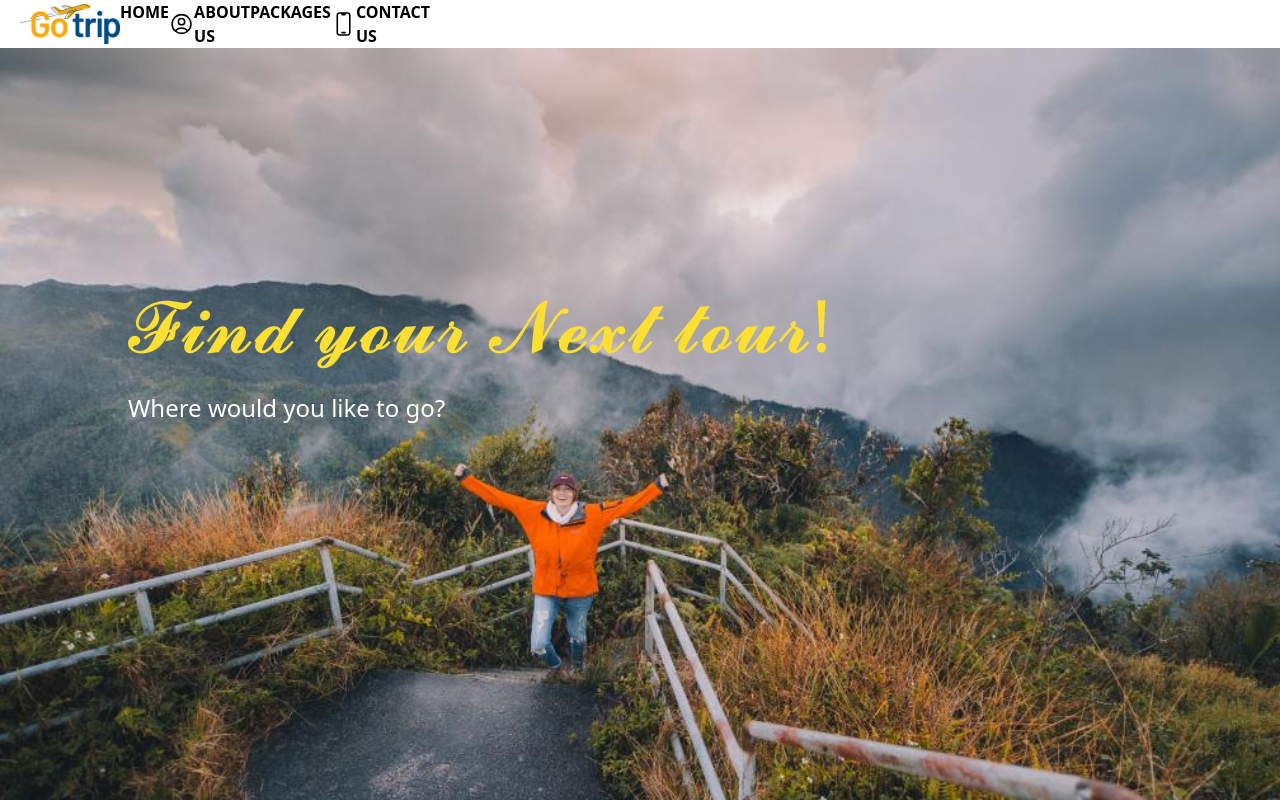
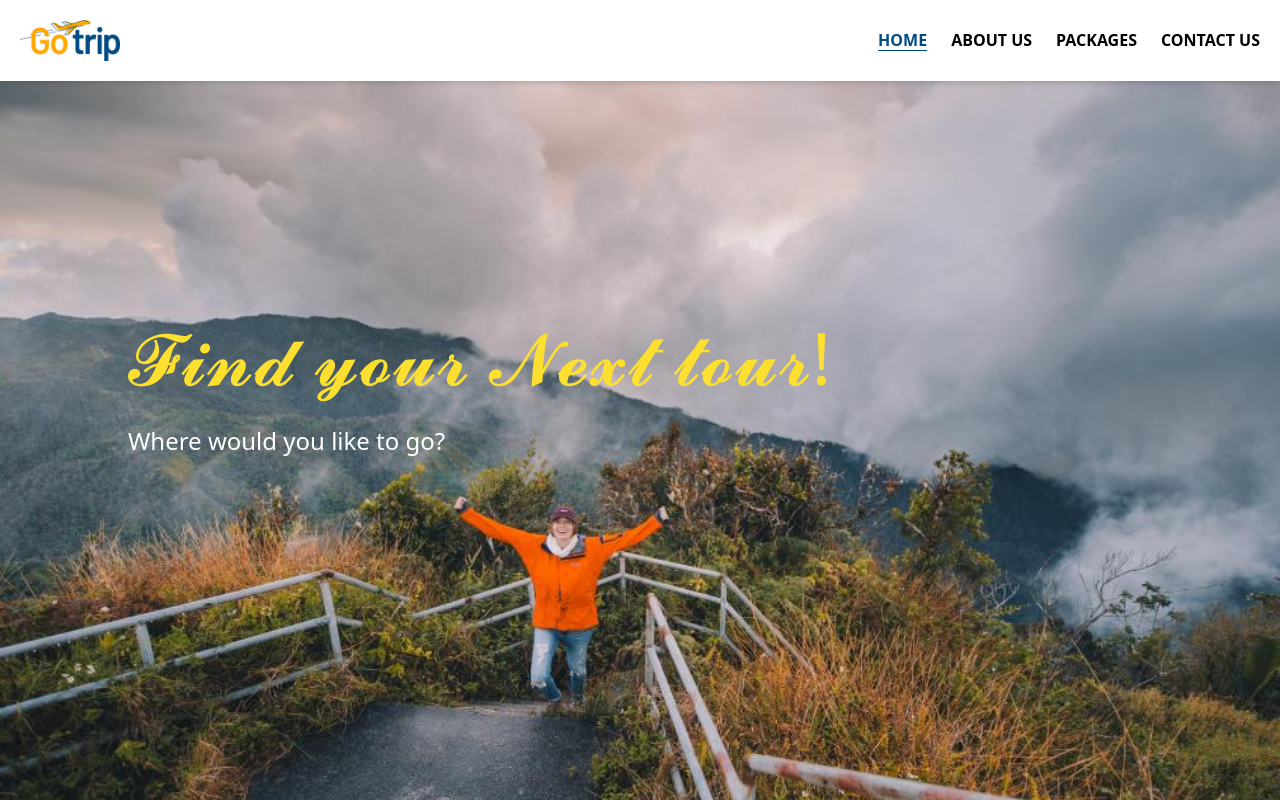
Before and after one commit to AbduSubhan11/Go-Trip, a Next.js app: page / in a window 1280 px wide. Shown: the top 800 px of the page. Built offline with nearby package versions, Linux system fonts and the light colour scheme.

Commit message:
complete

```diff
--- a/tailwind.config.ts
+++ b/tailwind.config.ts
@@ -4,6 +4,7 @@ const config: Config = {
   content: [
     "./src/pages/**/*.{js,ts,jsx,tsx,mdx}",
     "./src/components/**/*.{js,ts,jsx,tsx,mdx}",
+    "./components/**/*.{js,ts,jsx,tsx,mdx}",
     "./src/app/**/*.{js,ts,jsx,tsx,mdx}",
   ],
   theme: {
```
